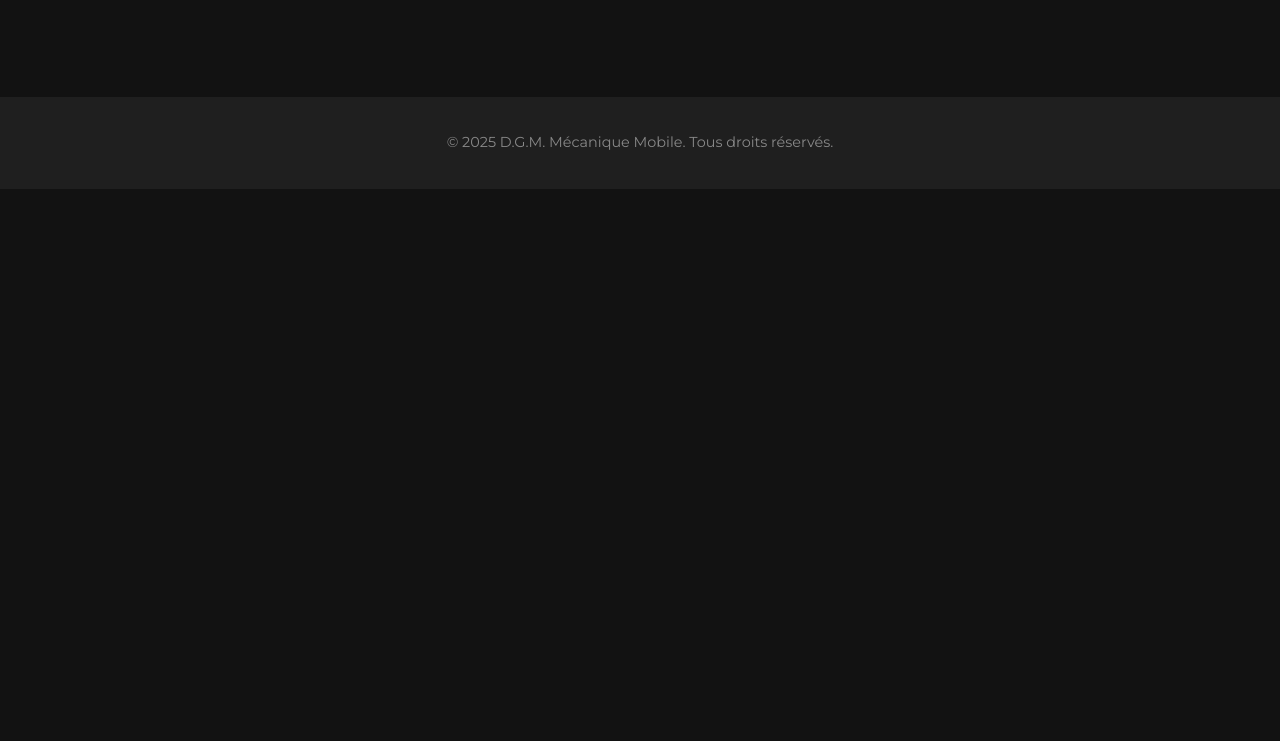
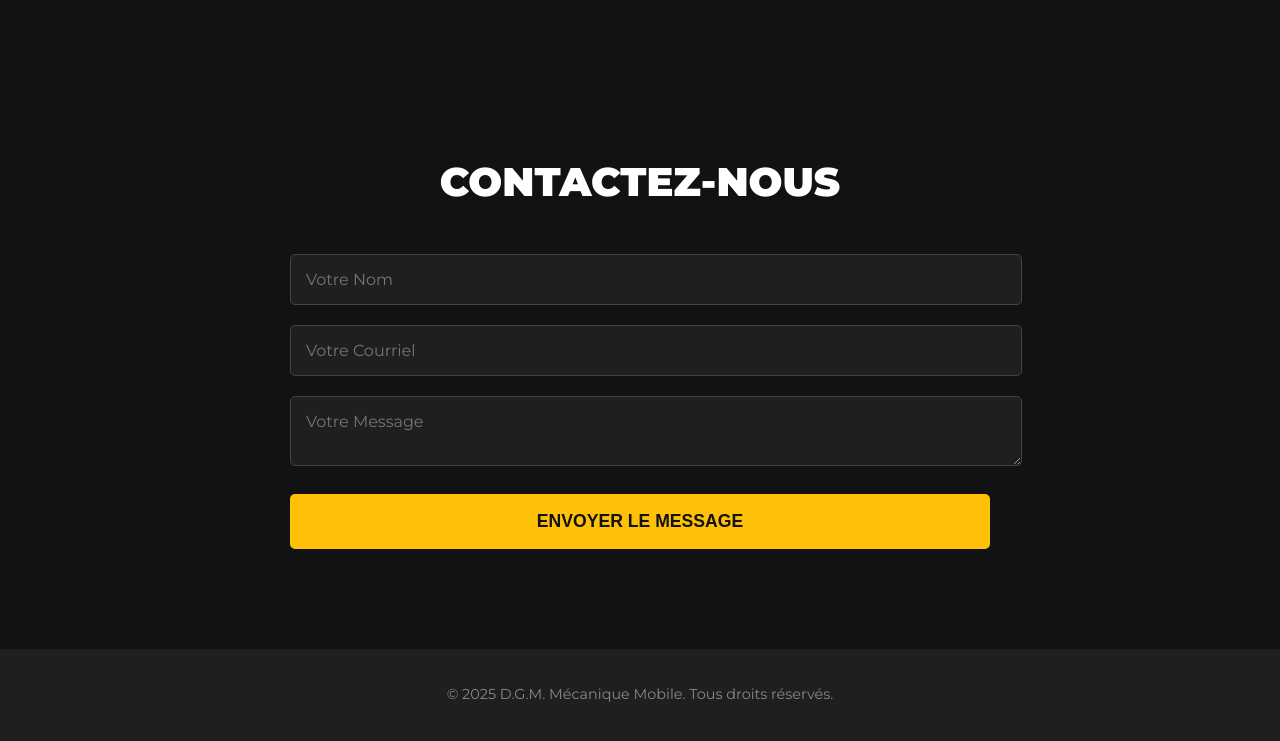
Before and after one commit to ultravi0let27/D.G.M.-Mobile-Mechanic, a plain HTML site: page home-fr.html in a window 1280 px wide. Shown: the part 905-1646 px from the top of the page. Before the commit the page ends 1094 px from the top, so only its background shows below. Drawn offline with Linux system fonts and the light colour scheme.

Commit message:
Update home-fr.html

```diff
--- a/home-fr.html
+++ b/home-fr.html
@@ -49,10 +49,10 @@
             color: #FFC107;
             font-weight: 700;
         }
-        .services {
+        .content-section {
             padding: 60px 5%;
         }
-        .services h2 {
+        .content-section h2 {
             text-align: center;
             font-size: 2.5rem;
             font-weight: 900;
@@ -102,6 +102,43 @@
             color: #FFC107;
             font-weight: bold;
         }
+
+        /* Nouveaux Styles pour le Formulaire de Contact */
+        .contact-form {
+            max-width: 700px;
+            margin: 0 auto;
+        }
+        .contact-form input,
+        .contact-form textarea {
+            width: 100%;
+            padding: 15px;
+            margin-bottom: 20px;
+            border-radius: 5px;
+            border: 1px solid #444;
+            background-color: #1F1F1F;
+            color: #FFFFFF;
+            font-family: 'Montserrat', sans-serif;
+            font-size: 1rem;
+        }
+        .contact-form button {
+            display: inline-block;
+            width: 100%;
+            padding: 15px 40px;
+            border: 2px solid #FFC107;
+            background-color: #FFC107;
+            color: #121212;
+            font-size: 1.1rem;
+            font-weight: 700;
+            text-transform: uppercase;
+            border-radius: 5px;
+            cursor: pointer;
+            transition: background-color 0.3s, color 0.3s;
+        }
+        .contact-form button:hover {
+            background-color: transparent;
+            color: #FFC107;
+        }
+
         .footer {
             text-align: center;
             padding: 20px;
@@ -124,7 +161,7 @@
             <p>Votre Technicien Certifié sur la Route</p>
         </section>
 
-        <section class="services">
+        <section class="content-section">
             <h2>Notre Expertise</h2>
             <div class="service-grid">
                 <div class="service-card">
@@ -143,6 +180,29 @@
                 </div>
             </div>
         </section>
+
+        <!-- NOUVELLE SECTION FORMULAIRE DE CONTACT -->
+        <section class="content-section">
+            <h2>Contactez-Nous</h2>
+            <form action="https://api.web3forms.com/submit" method="POST" class="contact-form">
+
+                <!-- IMPORTANT: Remplacez par votre Clé d'Accès -->
+                <input type="hidden" name="access_key" value="5e19afda-8276-4e86-b105-23cff085eec2">
+
+                <!-- Champs du formulaire -->
+                <input type="text" name="name" placeholder="Votre Nom" required>
+                <input type="email" name="email" placeholder="Votre Courriel" required>
+                <textarea name="message" placeholder="Votre Message" required></textarea>
+
+                <!-- Protection anti-spam Honeypot -->
+                <input type="checkbox" name="botcheck" class="hidden" style="display: none;">
+
+                <button type="submit">Envoyer le Message</button>
+
+            </form>
+        </section>
+        <!-- FIN DE LA SECTION FORMULAIRE -->
+
     </main>
 
     <footer class="footer">
```
